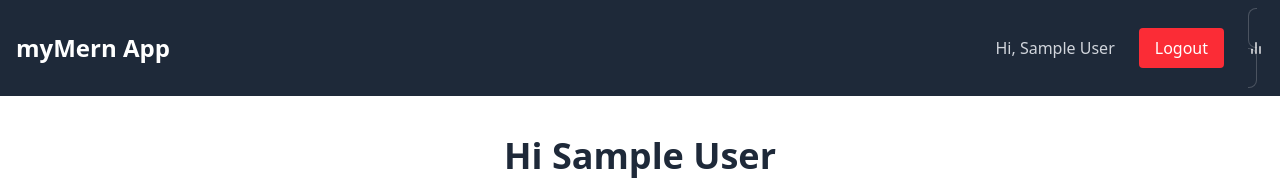
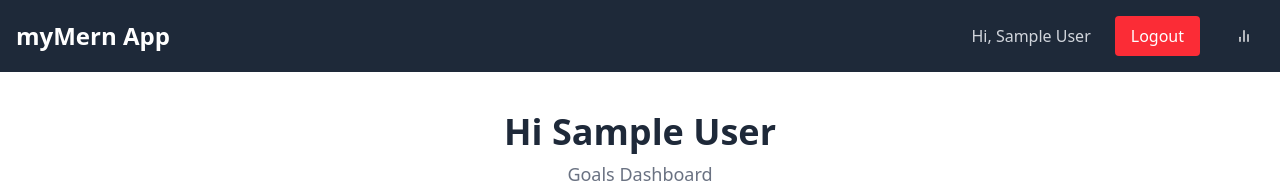
Before and after one commit to sabaPhruidze/mern-app, a React app in the folder frontend/: page / in a window 1280 px wide. Shown: the top 183 px of the page. Built offline with nearby package versions, Linux system fonts and the light colour scheme; no server answers; sample sign-in values are in the browser's storage; the HTML template or start-up script is replaced by a standard one.

Commit message:
corrected design of that part as wellg

```diff
--- a/frontend/src/components/Header.tsx
+++ b/frontend/src/components/Header.tsx
@@ -33,10 +33,11 @@ const Header = () => {
             </button>
            </li>
            <li>
-            <NavLink to="/insights" className={({isActive}) => `
-              p-2 rounded-lg border border-white/20 text-white hover:bg-white/10 ${isActive ? "bg-white/10" : ""}
-              `}
-              >
+            <NavLink to="/insights" className={({isActive}) => `flex items-center gap-2 px-3 py-3 rounded hover:bg-gray-700 ${
+        isActive ? "bg-gray-700" : ""
+      }`
+    }
+              > {/*NavLink is only is for giving active visual */}
                 <FiBarChart2/>
             </NavLink>
            </li>
```
